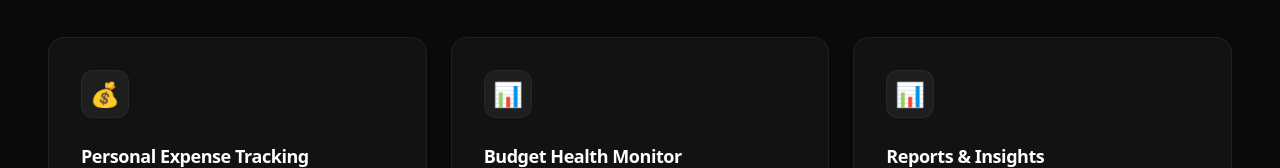
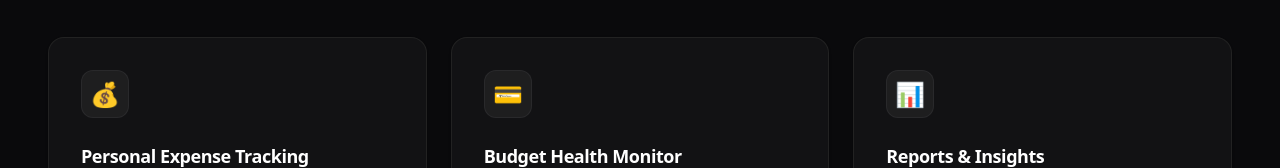
Before and after one commit to siddhibankar08-collab/expense-tracker, a Next.js app: page / in a window 1280 px wide. Shown: the part 775-943 px from the top of the page. Built offline with nearby package versions, Linux system fonts and the light colour scheme.

Commit message:
final landingg

```diff
--- a/app/page.js
+++ b/app/page.js
@@ -107,7 +107,7 @@ export default function Home() {
             {/* Card 2 */}
 <div className="group bg-[#121214] border border-neutral-800/80 rounded-2xl p-8 shadow-sm hover:border-neutral-400 hover:-translate-y-2 transition-all duration-300 ease-out cursor-pointer">
   <div className="w-12 h-12 rounded-xl bg-white/5 border border-white/5 flex items-center justify-center text-2xl mb-6 group-hover:bg-white group-hover:text-black transition-colors duration-300">
-    📊
+    💳
   </div>
   <h3 className="text-lg font-bold text-white mb-3 tracking-tight group-hover:text-neutral-200">
     Budget Health Monitor
```
